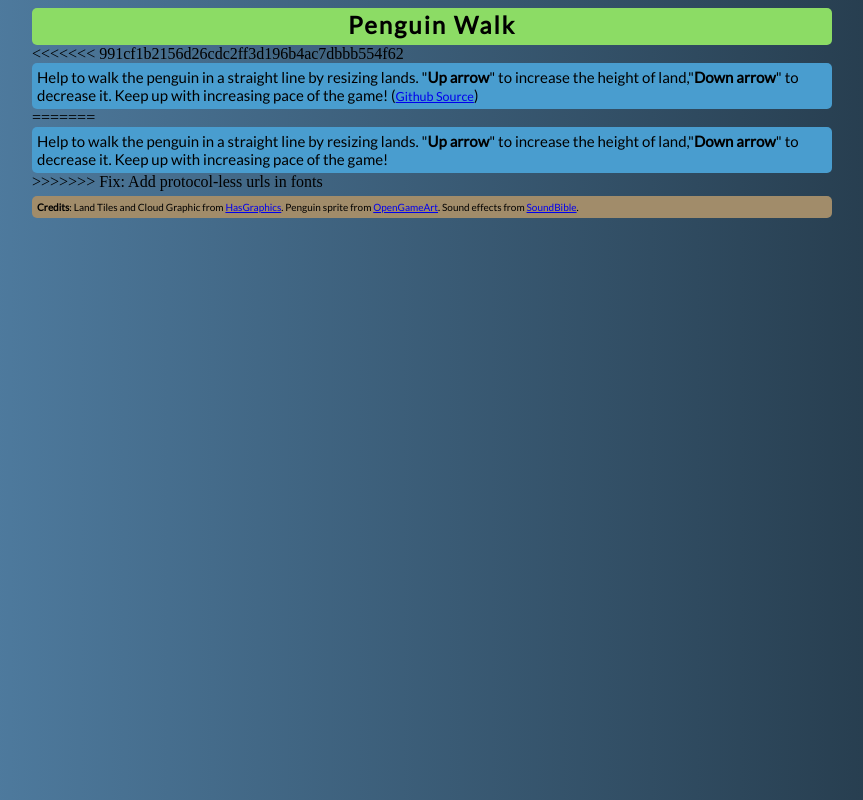
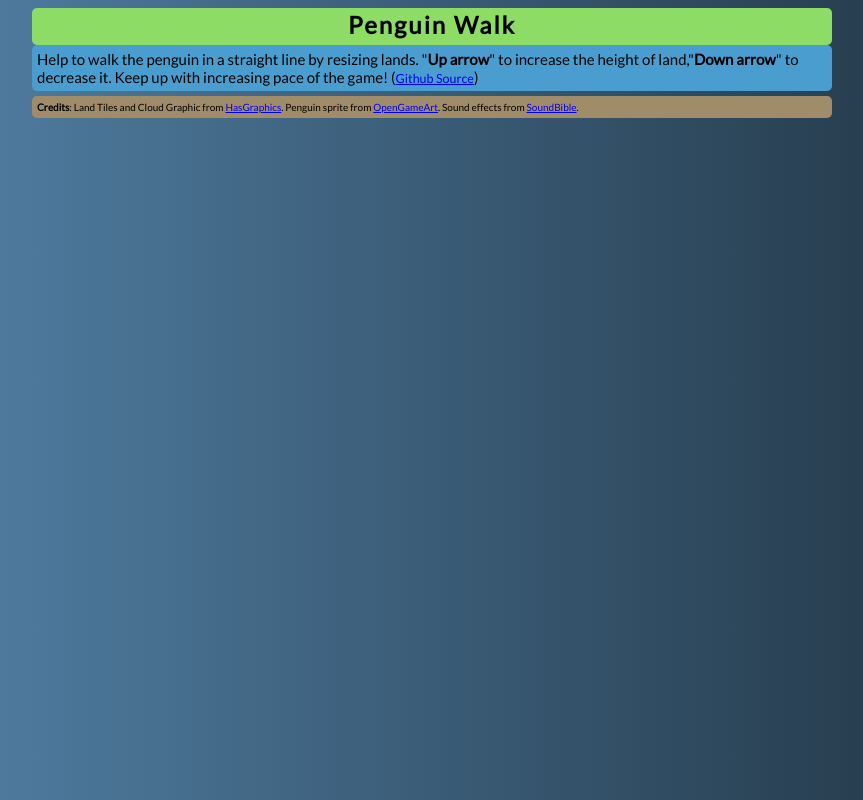
Before and after one commit to shubhamjain/penguin-walk, a plain HTML site: page index.html in a window 1280 px wide. Shown: the whole page, without its empty margins (208-1071 px from the left). Drawn offline with Linux system fonts and the light colour scheme.

Commit message:
Fix: merge conflict

```diff
--- a/index.html
+++ b/index.html
@@ -102,13 +102,7 @@
 			<div id="score"></div>
 			<div id="play_text"><p>Press SPACEBAR to begin.</p></div>
 		</div>
-<<<<<<< 991cf1b2156d26cdc2ff3d196b4ac7dbbb554f62
 		<div id="instructions"> Help to walk the penguin in a straight line by resizing lands. "<strong>Up arrow</strong>" to increase the height of land,"<strong>Down arrow</strong>" to decrease it. Keep up with increasing pace of the game! (<small><a href="https://github.com/shubhamjain/penguin-walk/">Github Source</a></small>)</div>
-
-=======
-		<div id="instructions"> Help to walk the penguin in a straight line by resizing lands. "<strong>Up arrow</strong>" to increase the height of land,"<strong>Down arrow</strong>" to decrease it. Keep up with increasing pace of the game!</div>
-
->>>>>>> Fix: Add protocol-less urls in fonts
 		<div id="credits"> <strong>Credits</strong>: Land Tiles and Cloud Graphic from <a href="http://hasgraphics.com/indiegamedesigner-2d-tileset/">HasGraphics</a>. Penguin sprite from <a href="http://opengameart.org/">OpenGameArt</a>. Sound effects from <a href="http://soundbible.com/royalty-free-sounds-2.html">SoundBible</a>.</div>
 	</div>
 
```
